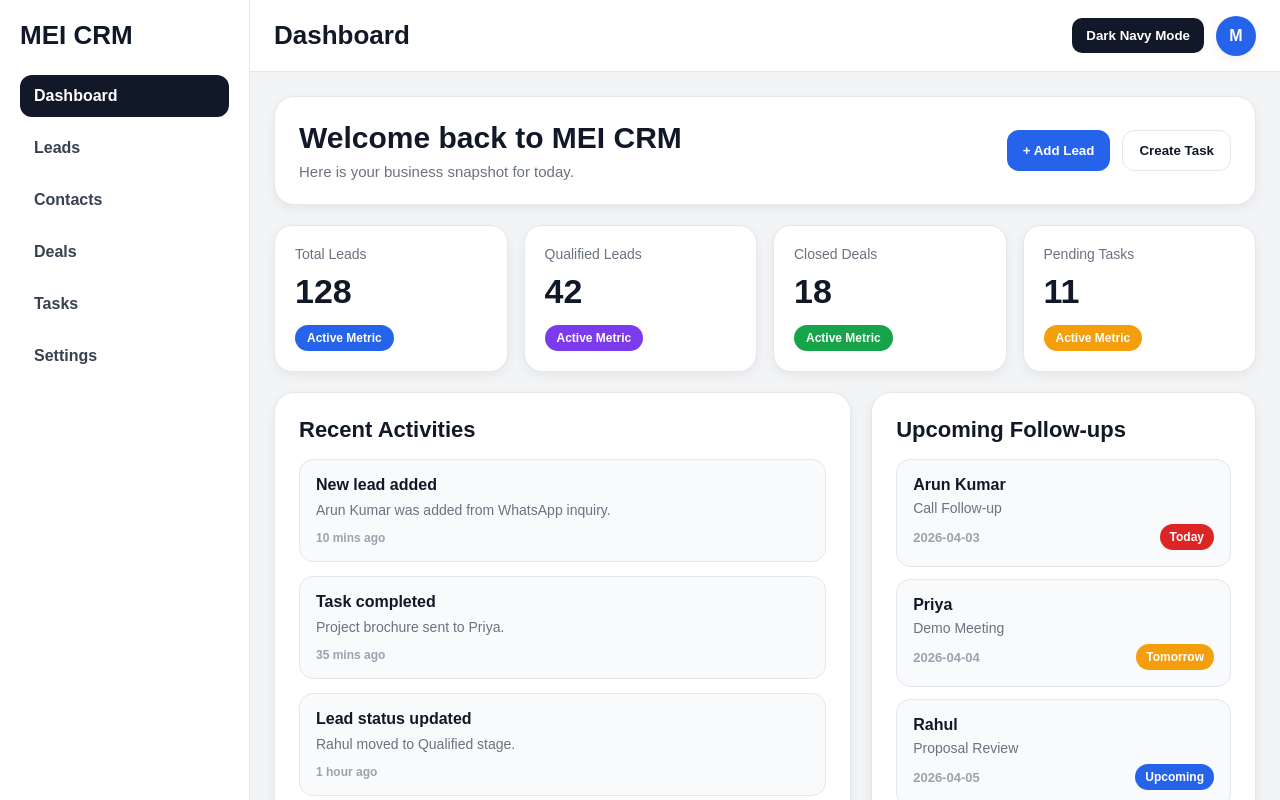
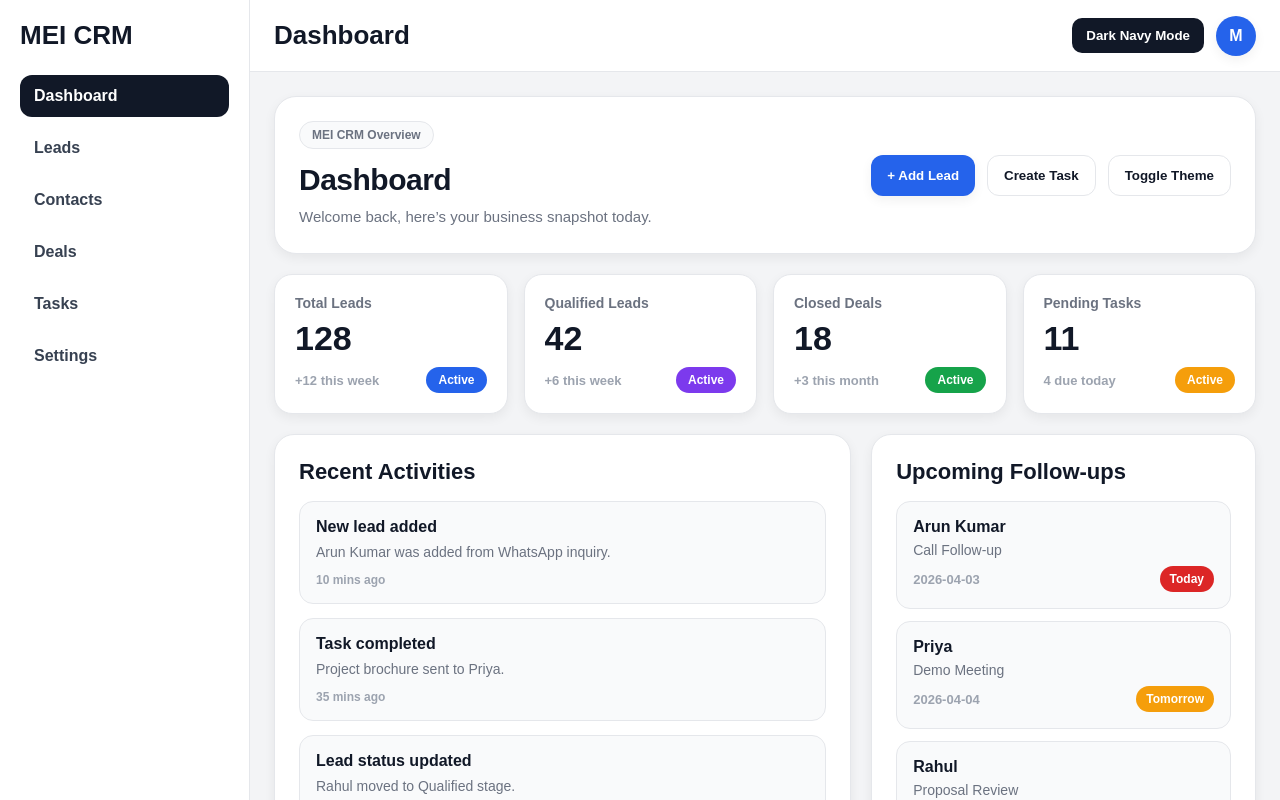
Before and after one commit to meiestate/mei-crm, a React (Vite) app: page /dashboard in a window 1280 px wide. Shown: the top 800 px of the page. Built offline with nearby package versions, Linux system fonts and the light colour scheme.

Commit message:
Dashboard / Welcome back, here’s your business snapshot today. proper ah வரும்

```diff
--- a/src/pages/dashboard/DashboardPage.tsx
+++ b/src/pages/dashboard/DashboardPage.tsx
@@ -1,6 +1,7 @@
 import AppLayout from "../../components/layout/AppLayout";
 import { getTheme } from "../../theme";
 import type { ThemeMode } from "../../theme";
+import type { CSSProperties } from "react";
 
 type DashboardPageProps = {
   mode: ThemeMode;
@@ -8,10 +9,30 @@ type DashboardPageProps = {
 };
 
 const kpiData = [
-  { label: "Total Leads", value: "128", colorKey: "info" },
-  { label: "Qualified Leads", value: "42", colorKey: "premium" },
-  { label: "Closed Deals", value: "18", colorKey: "success" },
-  { label: "Pending Tasks", value: "11", colorKey: "warning" },
+  {
+    label: "Total Leads",
+    value: "128",
+    note: "+12 this week",
+    colorKey: "info",
+  },
+  {
+    label: "Qualified Leads",
+    value: "42",
+    note: "+6 this week",
+    colorKey: "premium",
+  },
+  {
+    label: "Closed Deals",
+    value: "18",
+    note: "+3 this month",
+    colorKey: "success",
+  },
+  {
+    label: "Pending Tasks",
+    value: "11",
+    note: "4 due today",
+    colorKey: "warning",
+  },
 ];
 
 const recentActivities = [
@@ -71,13 +92,9 @@ export default function DashboardPage({
           style={{
             background: colors.cardBg,
             border: `1px solid ${colors.border}`,
-            borderRadius: 20,
+            borderRadius: 22,
             padding: 24,
             boxShadow: colors.shadowSoft,
-          }}
-        >
-          <div
-            style={{
             display: "flex",
             justifyContent: "space-between",
             gap: 16,
@@ -86,30 +103,57 @@ export default function DashboardPage({
           }}
         >
           <div>
-              <h2
+            <div
+              style={{
+                display: "inline-flex",
+                alignItems: "center",
+                gap: 8,
+                padding: "6px 12px",
+                borderRadius: 999,
+                fontSize: 12,
+                fontWeight: 700,
+                background: colors.cardBgSoft,
+                color: colors.subText,
+                border: `1px solid ${colors.border}`,
+                marginBottom: 14,
+              }}
+            >
+              MEI CRM Overview
+            </div>
+
+            <h1
               style={{
                 margin: 0,
                 fontSize: 30,
+                fontWeight: 800,
                 color: colors.text,
+                letterSpacing: -0.5,
               }}
             >
-                Welcome back to MEI CRM
-              </h2>
+              Dashboard
+            </h1>
+
             <p
               style={{
                 margin: "8px 0 0",
                 color: colors.subText,
                 fontSize: 15,
+                lineHeight: 1.6,
               }}
             >
-                Here is your business snapshot for today.
+              Welcome back, here’s your business snapshot today.
             </p>
           </div>
 
           <div style={{ display: "flex", gap: 12, flexWrap: "wrap" }}>
             <button style={primaryButtonStyle(colors)}>+ Add Lead</button>
             <button style={secondaryButtonStyle(colors)}>Create Task</button>
-            </div>
+            <button
+              style={secondaryButtonStyle(colors)}
+              onClick={onToggleTheme}
+            >
+              Toggle Theme
+            </button>
           </div>
         </section>
 
@@ -131,7 +175,13 @@ export default function DashboardPage({
                 boxShadow: colors.shadowSoft,
               }}
             >
-              <div style={{ color: colors.subText, fontSize: 14 }}>
+              <div
+                style={{
+                  color: colors.subText,
+                  fontSize: 14,
+                  fontWeight: 600,
+                }}
+              >
                 {item.label}
               </div>
 
@@ -141,12 +191,32 @@ export default function DashboardPage({
                   fontSize: 34,
                   fontWeight: 800,
                   color: colors.text,
+                  lineHeight: 1,
                 }}
               >
                 {item.value}
               </div>
 
-              <div style={{ marginTop: 14 }}>
+              <div
+                style={{
+                  marginTop: 12,
+                  display: "flex",
+                  justifyContent: "space-between",
+                  gap: 10,
+                  alignItems: "center",
+                  flexWrap: "wrap",
+                }}
+              >
+                <span
+                  style={{
+                    color: colors.mutedText,
+                    fontSize: 13,
+                    fontWeight: 600,
+                  }}
+                >
+                  {item.note}
+                </span>
+
                 <span
                   style={{
                     display: "inline-block",
@@ -158,7 +228,7 @@ export default function DashboardPage({
                     background: getBadgeColor(item.colorKey, colors),
                   }}
                 >
-                  Active Metric
+                  Active
                 </span>
               </div>
             </div>
@@ -212,6 +282,7 @@ export default function DashboardPage({
                   >
                     {activity.title}
                   </div>
+
                   <div
                     style={{
                       marginTop: 6,
@@ -222,6 +293,7 @@ export default function DashboardPage({
                   >
                     {activity.description}
                   </div>
+
                   <div
                     style={{
                       marginTop: 10,
@@ -278,6 +350,7 @@ export default function DashboardPage({
                     >
                       {item.name}
                     </div>
+
                     <div
                       style={{
                         marginTop: 6,
@@ -287,6 +360,7 @@ export default function DashboardPage({
                     >
                       {item.type}
                     </div>
+
                     <div
                       style={{
                         marginTop: 8,
@@ -306,6 +380,7 @@ export default function DashboardPage({
                       >
                         {item.date}
                       </span>
+
                       <span
                         style={{
                           display: "inline-block",
@@ -443,7 +518,9 @@ function getBadgeColor(
   }
 }
 
-function primaryButtonStyle(colors: ReturnType<typeof getTheme>): React.CSSProperties {
+function primaryButtonStyle(
+  colors: ReturnType<typeof getTheme>
+): CSSProperties {
   return {
     border: "none",
     background: colors.primary,
@@ -452,10 +529,13 @@ function primaryButtonStyle(colors: ReturnType<typeof getTheme>): React.CSSPrope
     borderRadius: 12,
     fontWeight: 700,
     cursor: "pointer",
+    boxShadow: colors.shadowSoft,
   };
 }
 
-function secondaryButtonStyle(colors: ReturnType<typeof getTheme>): React.CSSProperties {
+function secondaryButtonStyle(
+  colors: ReturnType<typeof getTheme>
+): CSSProperties {
   return {
     border: `1px solid ${colors.border}`,
     background: colors.cardBg,
```
Lines whose indentation alone changed are shown as unchanged.
